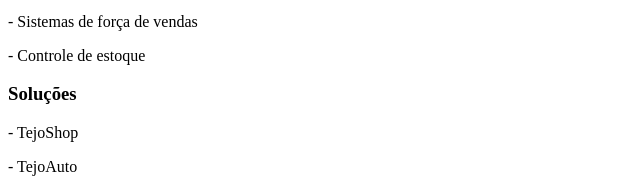
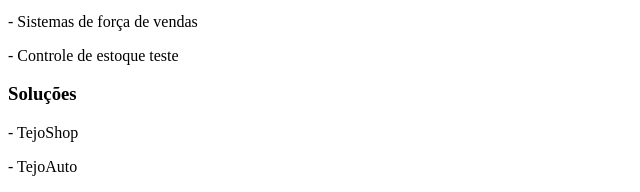
Before and after one commit to LuizTejo/HTML, a plain HTML site: page Aula_02/Ola Mundo Tags.HTML in a window 1280 px wide. Shown: the part 542-734 px from the top of the page, 0-640 px from the left. Drawn offline with Linux system fonts and the light colour scheme.

Commit message:
teste commit

```diff
--- a/Aula_02/Ola Mundo Tags.HTML
+++ b/Aula_02/Ola Mundo Tags.HTML
@@ -14,7 +14,7 @@
     <img src="https://www.alterdata.com.br/images/contabil/logo_alterdata-03.svg" alt="Logo alterdata">
     <p>Empresa parceira da Alterdata Software, especializada em soluções empresariais.</p>
     <p>- Sistemas de força de vendas</p>
-    <p>- Controle de estoque</p>
+    <p>- Controle de estoque teste</p>
 
     <h3>Soluções</h3>
     <p>- TejoShop</p>
```
